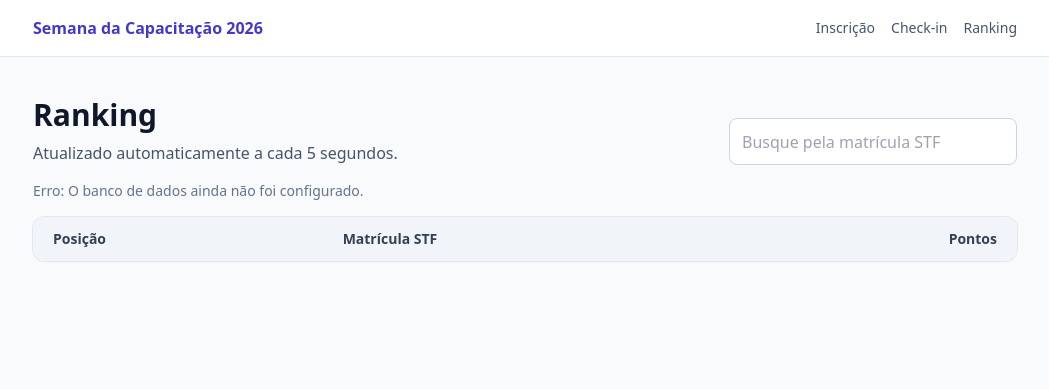
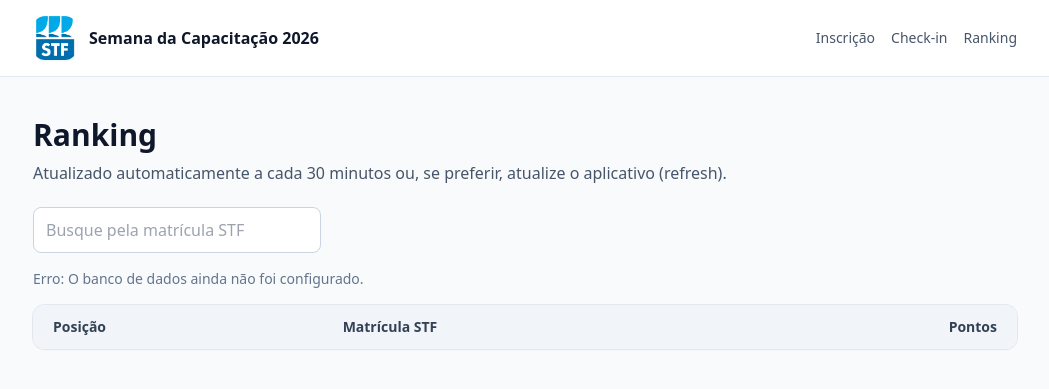
Before and after one commit to euleralencar/app_semana_capacitacao, a Flask app: page /ranking in a window 1280 px wide. Shown: the top 389 px of the page, without its empty margins (115-1164 px from the left). Run offline with Flask 3, Linux system fonts and the light colour scheme; lists and menus that the app fills with data are empty; some libraries are stand-ins or nearby versions.

Commit message:
Versão 1 do aplicativo publicado

```diff
--- a/templates/base.html
+++ b/templates/base.html
@@ -11,7 +11,10 @@
   <body class="min-h-screen bg-slate-50 text-slate-900">
     <header class="border-b border-slate-200 bg-white">
       <nav class="mx-auto flex max-w-5xl flex-wrap items-center justify-between gap-4 px-5 py-4">
-        <a href="{{ url_for('home') }}" class="font-bold text-indigo-700">Semana da Capacitação 2026</a>
+        <a href="{{ url_for('home') }}" class="flex items-center gap-3">
+          <img src="{{ url_for('static', filename='images/logo.png') }}" alt="Logo STF" class="h-11 w-11 rounded-xl object-cover shadow-sm" onerror="this.style.display='none'" />
+          <span class="text-base font-semibold text-slate-900">Semana da Capacitação 2026</span>
+        </a>
         <div class="flex gap-4 text-sm font-medium text-slate-600">
           <a class="hover:text-indigo-700" href="{{ url_for('inscricao') }}">Inscrição</a>
           <a class="hover:text-indigo-700" href="{{ url_for('checkin') }}">Check-in</a>
--- a/templates/ranking.html
+++ b/templates/ranking.html
@@ -3,7 +3,7 @@
 {% block content %}
 <section>
   <div class="flex flex-wrap items-end justify-between gap-4">
-    <div><h1 class="text-3xl font-bold">Ranking</h1><p class="mt-2 text-slate-600">Atualizado automaticamente a cada 5 segundos.</p></div>
+    <div><h1 class="text-3xl font-bold">Ranking</h1><p class="mt-2 text-slate-600">Atualizado automaticamente a cada 30 minutos ou, se preferir, atualize o aplicativo (refresh).</p></div>
     <label class="w-full sm:w-72"><span class="sr-only">Buscar por matrícula</span><input id="ranking-search" class="field" maxlength="30" placeholder="Busque pela matrícula STF"></label>
   </div>
   <p id="ranking-status" class="mt-4 text-sm text-slate-500" aria-live="polite">Carregando ranking…</p>
```
Also changed, not shown: static/images/Logo_stf.svg.webp (added), static/images/logo-stf.svg (added), static/images/logo.png (added).
